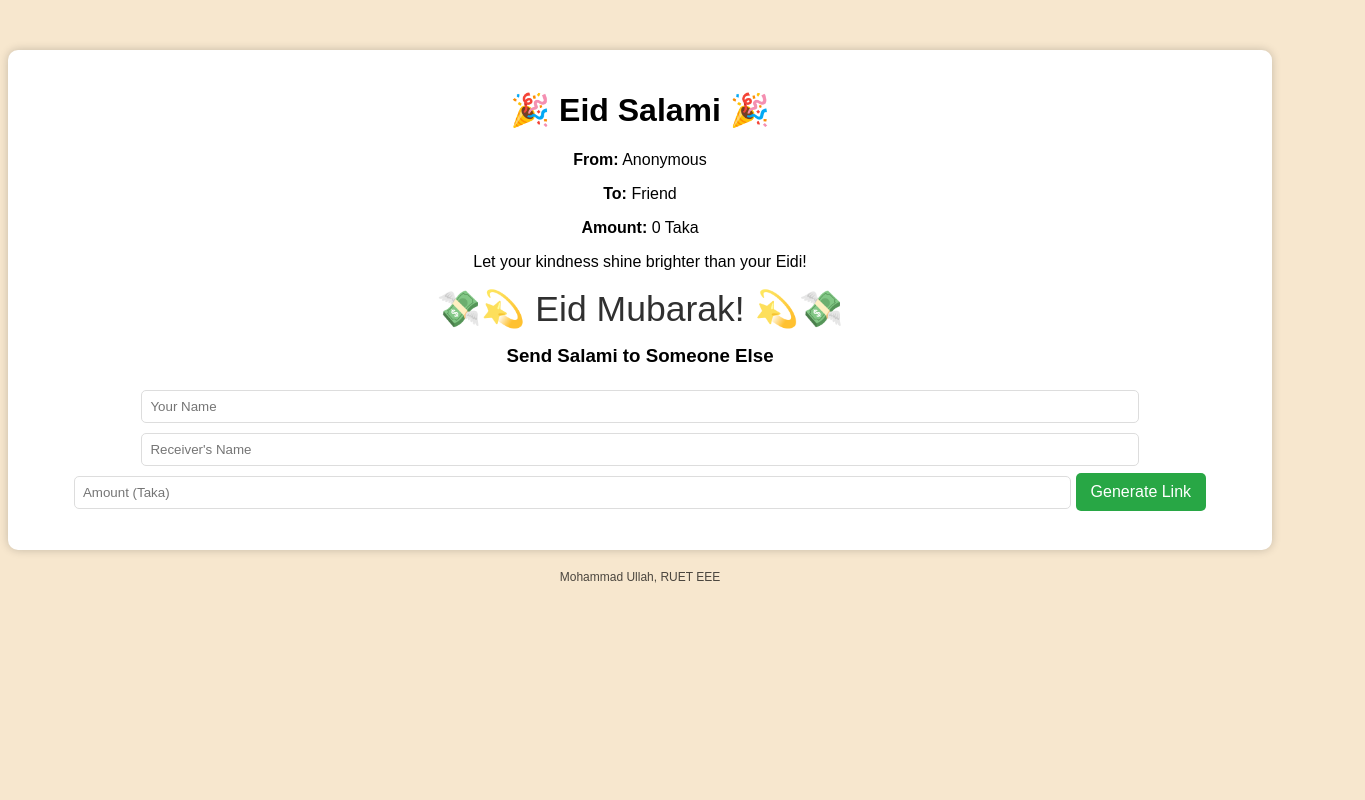
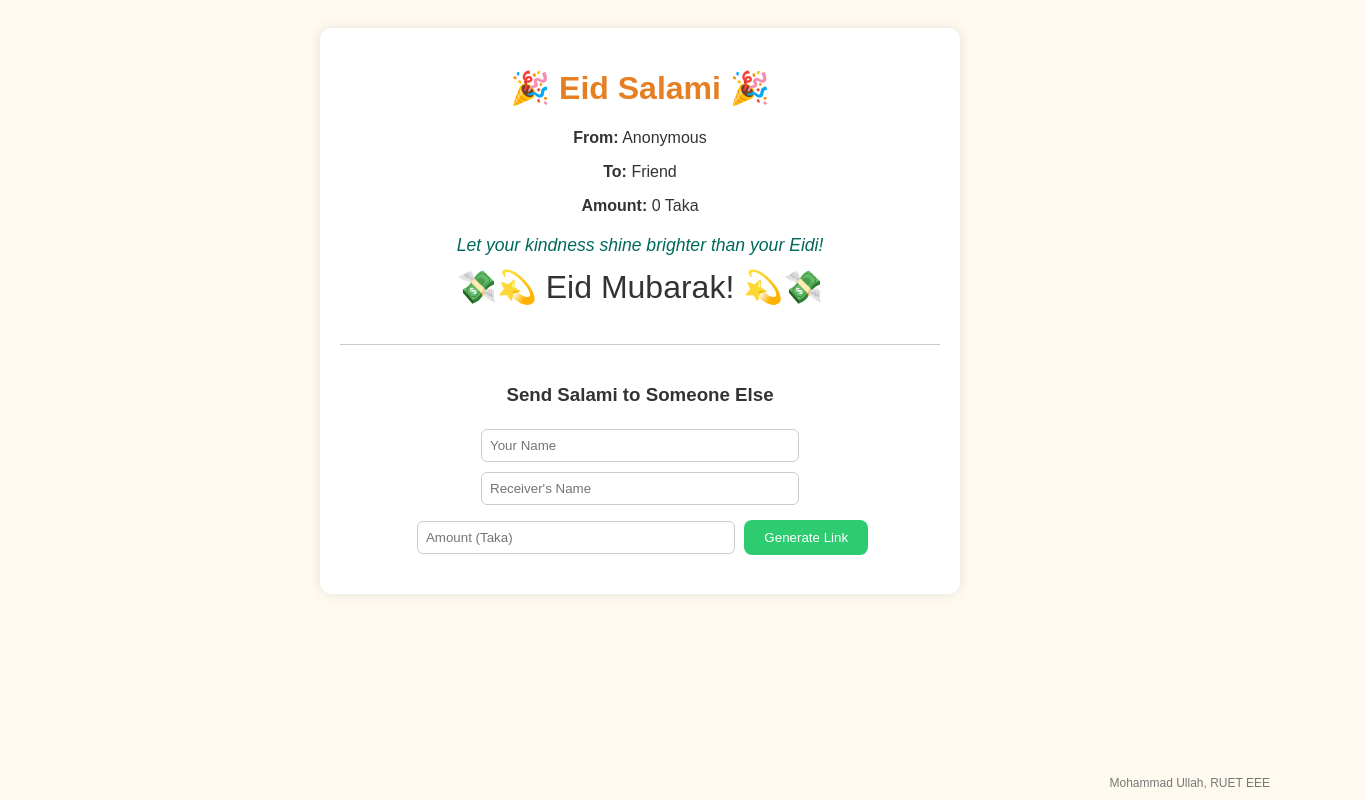
Before and after one commit to Smartcart-bit/Salami2, a plain HTML site: page index.html in a window 1280 px wide. Shown: the whole page, 1365 px wide, since content can reach past the window. Drawn offline with Linux system fonts and the light colour scheme.

Commit message:
Update style.css

```diff
--- a/style.css
+++ b/style.css
@@ -1,50 +1,85 @@
 body {
-    font-family: Arial, sans-serif;
-    text-align: center;
-    background-color: #f7e7ce;
+  font-family: Arial, sans-serif;
+  background: #fffaf0;
+  color: #333;
+  text-align: center;
+  padding: 20px;
 }
 
 .container {
-    margin-top: 50px;
-    padding: 20px;
-    background: white;
-    border-radius: 10px;
-    box-shadow: 0px 0px 10px rgba(0,0,0,0.2);
+  max-width: 600px;
+  margin: auto;
+  background: #fff;
+  border-radius: 12px;
+  box-shadow: 0 0 12px rgba(0, 0, 0, 0.1);
+  padding: 20px;
 }
 
-input, textarea {
-    width: 80%;
-    padding: 8px;
-    margin: 5px 0;
-    border: 1px solid #ddd;
-    border-radius: 5px;
+.eid-title {
+  color: #e67e22;
+  font-size: 2em;
 }
 
-button {
-    padding: 10px 15px;
-    font-size: 16px;
-    background-color: #28a745;
-    color: white;
-    border: none;
-    border-radius: 5px;
-    cursor: pointer;
+.quote {
+  margin: 20px 0;
+  font-style: italic;
+  font-size: 1.1em;
+  color: #00695c;
 }
 
 .animation {
-    font-size: 30px;
-    margin-top: 20px;
-    animation: joyAnimation 1.5s infinite;
-    cursor: pointer;
+  margin: 20px 0;
+  font-size: 2em;
+  animation: float 1.5s ease-in-out infinite;
 }
 
-@keyframes joyAnimation {
-    0% { transform: scale(1); opacity: 1; }
-    50% { transform: scale(1.2); opacity: 0.8; }
-    100% { transform: scale(1); opacity: 1; }
+@keyframes float {
+  0% { transform: translateY(0); }
+  50% { transform: translateY(-10px); }
+  100% { transform: translateY(0); }
 }
 
 .builder {
-    font-size: 12px;
-    margin-top: 20px;
-    opacity: 0.7;
+  position: fixed;
+  bottom: 10px;
+  right: 10px;
+  font-size: 12px;
+  color: #777;
 }
+
+/* Share Box */
+.share-box {
+  margin-top: 30px;
+  border-top: 1px solid #ccc;
+  padding-top: 20px;
+}
+
+.share-box input {
+  padding: 8px;
+  margin: 5px;
+  width: 80%;
+  max-width: 300px;
+  border-radius: 6px;
+  border: 1px solid #ccc;
+}
+
+.share-box button {
+  padding: 10px 20px;
+  margin-top: 10px;
+  background: #2ecc71;
+  color: white;
+  border: none;
+  border-radius: 8px;
+  cursor: pointer;
+}
+
+.share-box button:hover {
+  background: #27ae60;
+}
+
+.generated-link {
+  margin-top: 10px;
+  word-break: break-all;
+  font-size: 0.9em;
+  color: #2980b9;
+}
```
